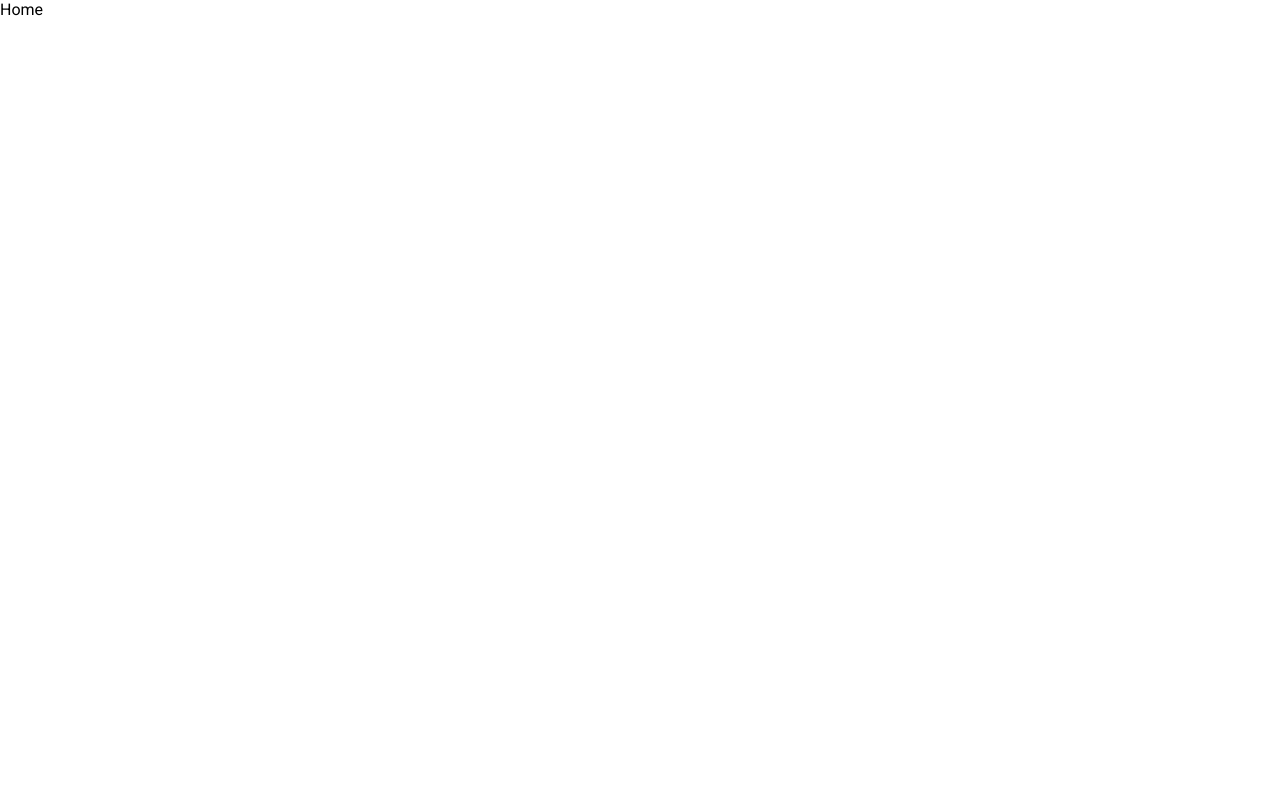
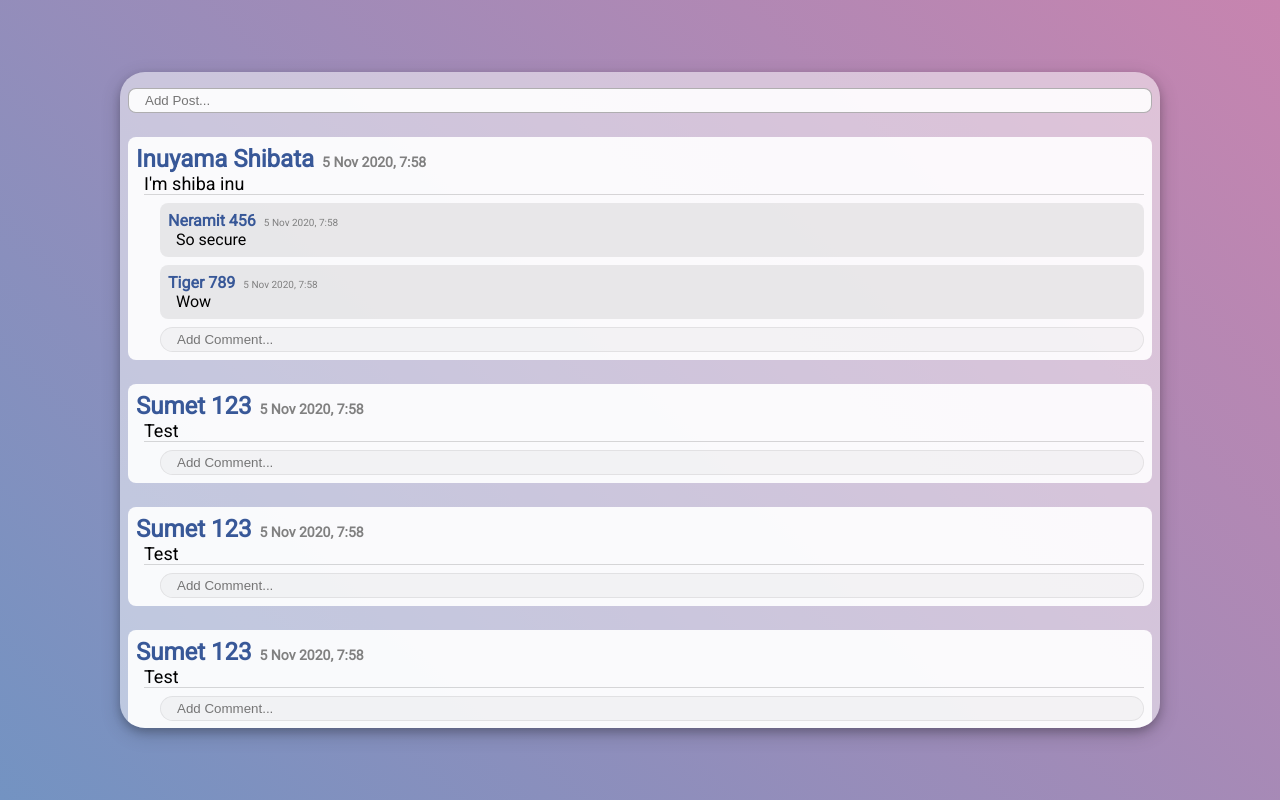
Before and after one commit to WatcharitNew/comp-secure-term-project, a React (Create React App) app in the folder frontend/: page /home in a window 1280 px wide. Built offline with nearby package versions, Linux system fonts and the light colour scheme; sample sign-in values are in the browser's storage.

Commit message:
Implement home (Post and Comment)

```diff
--- a/frontend/src/components/Home/Home.js
+++ b/frontend/src/components/Home/Home.js
@@ -1,7 +1,121 @@
 import React from "react";
+import "./style.scss";
 
 const HomeComponent = (props) => {
-  return <div>Home</div>;
+  const mockData = {
+    posts: [
+      {
+        userName: 'Inuyama Shibata',
+        text: 'I\'m shiba inu',
+        createdTime: new Date(),
+        comments: [
+          {
+            userName: 'Neramit 456',
+            createdTime: new Date(),
+            text: 'So secure',
+          },
+          {
+            userName: 'Tiger 789',
+            createdTime: new Date(),
+            text: 'Wow',
+          },
+        ],
+      },
+      {
+        userName: 'Sumet 123',
+        text: 'Test',
+        createdTime: new Date(),
+        comments: [],
+      },
+      {
+        userName: 'Sumet 123',
+        text: 'Test',
+        createdTime: new Date(),
+        comments: [],
+      },
+      {
+        userName: 'Sumet 123',
+        text: 'Test',
+        createdTime: new Date(),
+        comments: [],
+      },
+    ]
+  }
+
+  const handleAddComment = (event) => {
+    if(event.key === 'Enter'){
+      console.log(event.target.value);
+    }
+  }
+
+  const handleAddPost = (event) => {
+    if(event.key === 'Enter'){
+      console.log(event.target.value);
+    }
+  }
+
+
+  const {posts} = mockData;
+  const postsComponent = posts.map((post) => {
+    const formattedDate = post.createdTime.toLocaleString("en-GB", {
+      day: "numeric",
+      month: "short",
+      year: "numeric",
+      hour: "numeric",
+      minute: "2-digit"
+    });
+    const commentsComponent = post.comments.map((comment) => {
+      const formattedDate = comment.createdTime.toLocaleString("en-GB", {
+        day: "numeric",
+        month: "short",
+        year: "numeric",
+        hour: "numeric",
+        minute: "2-digit"
+      });
+      return (
+        <div className="comment">
+          <span className="commentUserName">
+            {comment.userName}
+            <span className="commentDate">{formattedDate}</span>
+          </span>
+          <span className="commentText">{comment.text}</span>
+        </div>
+      );
+    })
+
+    commentsComponent.push((
+      <input
+        className="addComment"
+        placeholder="Add Comment..."
+        onKeyPress={handleAddComment}
+      />
+    ))
+    return (
+      <div className="post">
+        <span className="postUserName">
+          {post.userName}
+          <span className="postTime">{formattedDate}</span>
+        </span>
+        <span className="postText">{post.text}</span>
+        <div className="comments">{commentsComponent}</div>
+      </div>
+    );
+  })
+
+  return (
+  <div className="background">
+    <div className="mainBox">
+      <div className="posts">
+        <input
+          className="addPost"
+          placeholder="Add Post..."
+          onKeyPress={handleAddPost}
+        />
+        {postsComponent}
+      </div>
+    </div>
+  </div>
+  );
 };
 
 export const Home = React.memo(HomeComponent);
--- /dev/null
+++ b/frontend/src/components/Home/style.scss
@@ -0,0 +1,103 @@
+.background {
+    height: 100vh;
+    width: 100vw;
+    background: rgb(199, 132, 175);
+    background: linear-gradient(
+      225deg,
+      rgba(199, 132, 175, 1) 0%,
+      rgba(115, 147, 194, 1) 100%
+    );
+    display: flex;
+    justify-content: center;
+    align-items: center;
+  }
+
+.mainBox {
+  display: flex;
+  flex-direction: column;
+  height: 80%;
+  width: 80%;
+  background: rgba(255, 255, 255, 0.5);
+  border-radius: 25px;
+  box-shadow: 0 4px 8px 0 rgba(0, 0, 0, 0.2), 0 6px 20px 0 rgba(0, 0, 0, 0.19);
+  padding: 8px;
+  overflow: auto;
+}
+
+.post {
+  display: flex;
+  flex-direction: column;
+  background: rgba(255, 255, 255, 0.9);
+  border-radius: 8px;
+  padding: 8px;
+}
+
+.postUserName {
+  font-size: 24px;
+  font-weight: bold;
+  color: #385898;
+}
+
+.postTime {
+  color: gray;
+  font-size: 14px;
+  margin-left: 8px;
+}
+
+.postText {
+  font-size: 18px;
+  margin-left: 8px;
+}
+
+.posts {
+  display: grid;
+  grid-row-gap: 24px;
+}
+
+.comment {
+  display: flex;
+  flex-direction: column;
+  background-color: rgba(0, 0, 0, 0.075);
+  border-radius: 8px;
+  padding: 8px;
+}
+
+.comments {
+  margin-left: 8px;
+  padding-left: 16px;
+  padding-top: 8px;
+  border-top: 1px solid rgba(0, 0, 0, 0.15);
+  display: grid;
+  grid-row-gap: 8px;
+}
+
+.commentUserName {
+  font-weight: bold;
+  color:#385898
+}
+
+.commentDate {
+  margin-left: 8px;
+  color: gray;
+  font-size: 10px;
+  font-weight: normal;
+}
+
+.commentText {
+  margin-left: 8px;
+}
+
+.addComment {
+  background-color:rgba(0, 0, 0, 0.03);
+  border-radius: 40px;
+  padding: 4px 4px 4px 16px;
+  border: 1px solid rgba(0, 0, 0, 0.07);
+}
+
+.addPost {
+  margin-top: 8px;
+  background: rgba(255, 255, 255, 0.9);
+  border-radius: 8px;
+  padding: 4px 4px 4px 16px;
+  border: 1px solid rgba(0, 0, 0, 0.3);
+}
```
